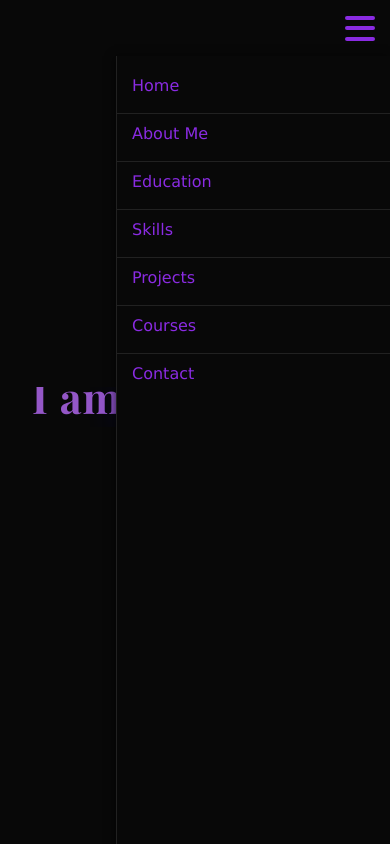
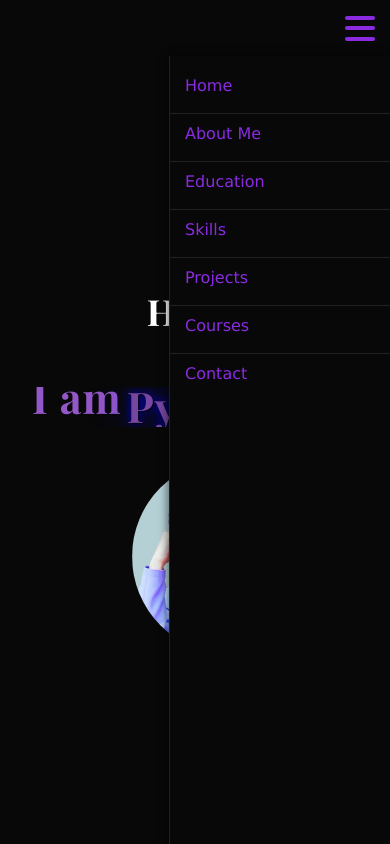
Before and after one commit to nargesyaghoubi-ygh/portfolio, a plain HTML site: page index.html in a window 390 px wide. Both pictures are taken after a click on the label 360 px from the left and 28 px from the top of the page. Shown: the top 844 px of the page. Drawn offline with nearby package versions, Linux system fonts and the light colour scheme.

Commit message:
update css

```diff
--- a/style.css
+++ b/style.css
@@ -87,8 +87,7 @@ body{
   .nav-links {
     display: none;
     flex-direction: column;
-    width: 70vw;
-    max-width: 300px;
+    width: 220px;
     background-color: rgb(8, 8, 8);
     position: fixed;
     top: 56px;
@@ -171,6 +170,12 @@ html, body {
   background-color: rgb(8, 8, 8);
 }
 
+/* .box-container {
+  display: flex;
+  align-items: center;
+  gap: 2rem;
+  flex-wrap: wrap;
+} */
 
 .rotating-text {
   font-size: 2rem;
@@ -182,7 +187,6 @@ html, body {
   overflow: hidden;
   white-space: nowrap;
 }
-
 
 .rotating-text .prefix {
   margin-right: 5px;
```
